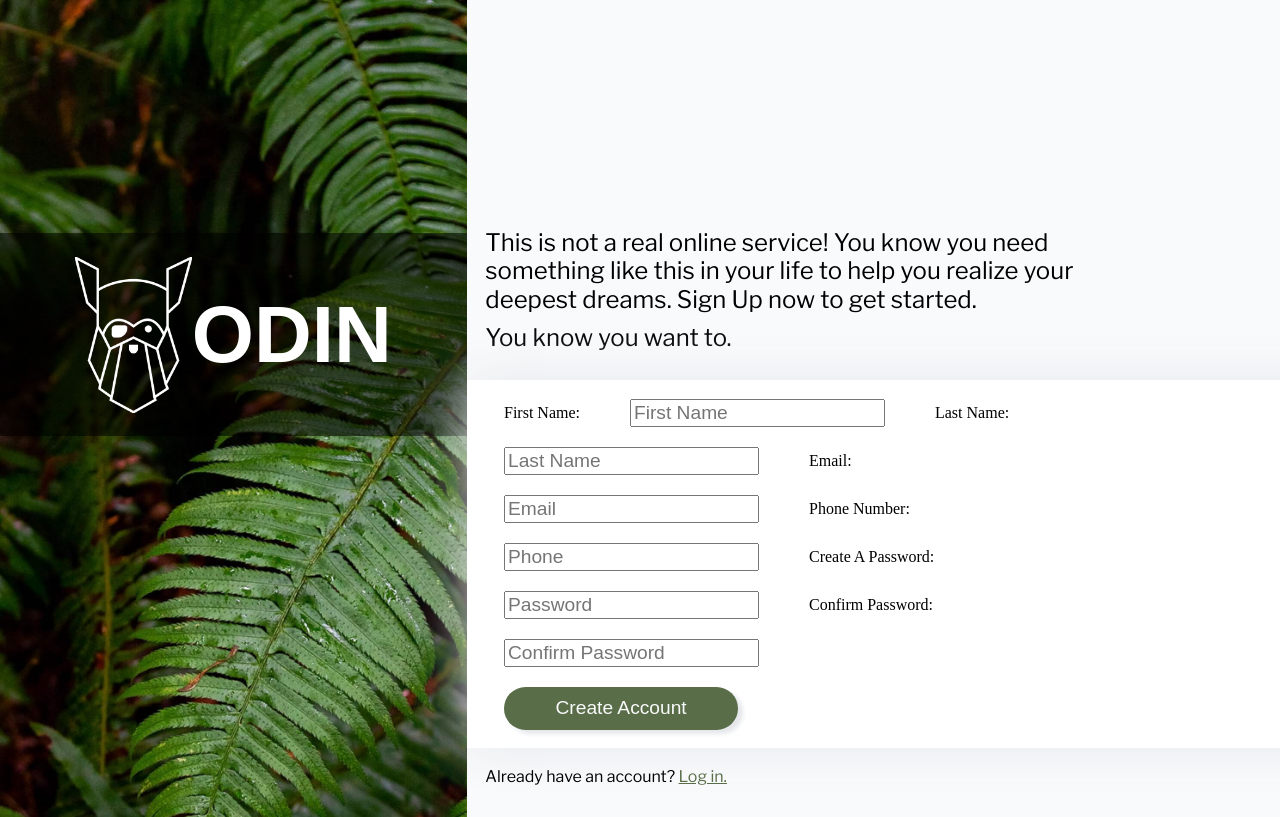
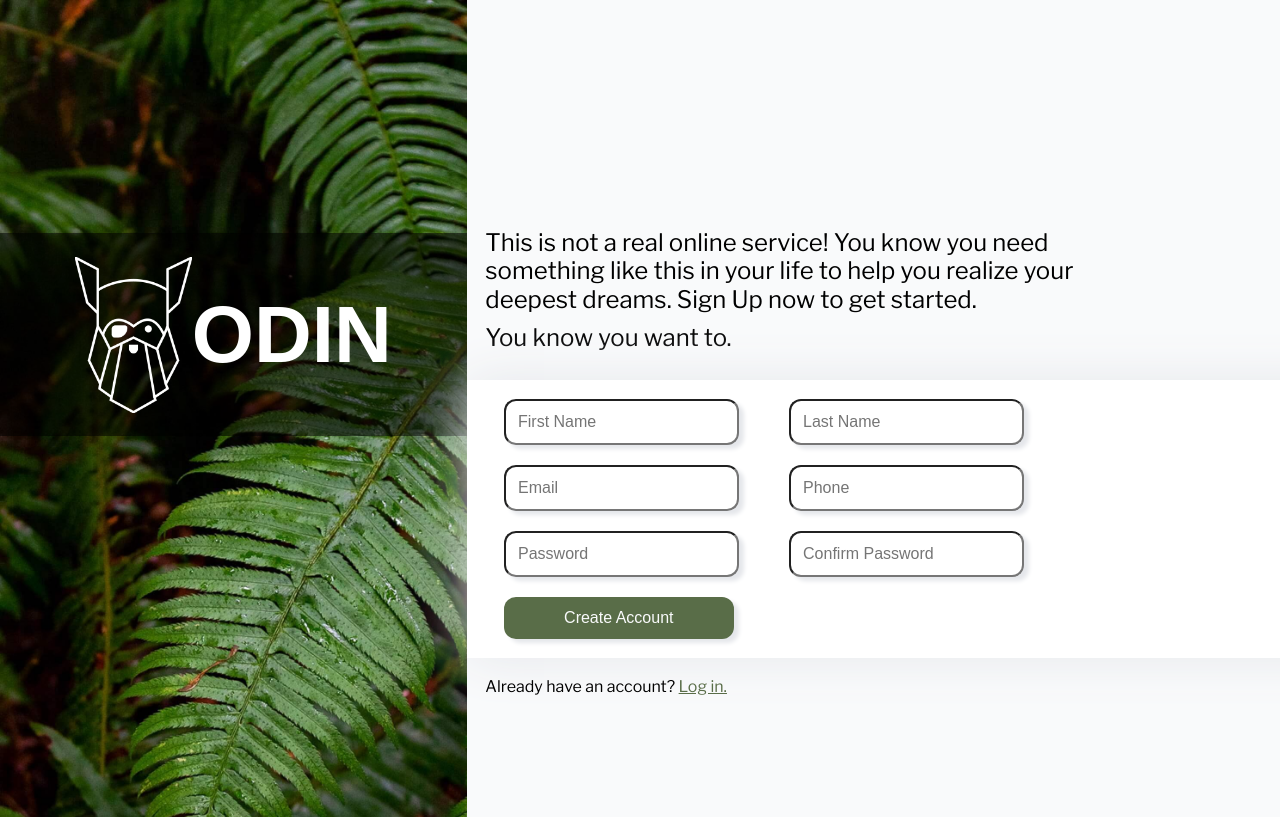
Before and after one commit to J-Skarbek/Sign-Up-Form, a plain HTML site: page index.html in a window 1280 px wide. Shown: the top 817 px of the page. Drawn offline with nearby package versions, Linux system fonts and the light colour scheme; a web font is replaced by a local one.

Commit message:
Add form validations and fieldset to HTML. Add JS to provide visual feedback on invalid form inputs. Style changes to the form and refine.

```diff
--- a/index.html
+++ b/index.html
@@ -10,6 +10,7 @@
     <link rel="preconnect" href="https://fonts.googleapis.com">
     <link rel="preconnect" href="https://fonts.gstatic.com" crossorigin>
     <link href="https://fonts.googleapis.com/css2?family=Libre+Franklin:ital,wght@0,100;0,200;0,300;0,400;0,500;0,600;0,700;0,800;0,900;1,100;1,200;1,300;1,400;1,500;1,600;1,700;1,800;1,900&display=swap" rel="stylesheet">
+    <script src="scripts.js" defer></script>
 
 
     <title>Intermediate Signup Form</title>
@@ -31,19 +32,21 @@
                 </div>
                 <div class="form-container">
                     <form action="index.html" class="input-form">
-                        <label for="first-name">First Name: </label>
-                        <input type="text" name="first-name" id="first-name" placeholder="First Name">
-                        <label for="last-name">Last Name:</label>
-                        <input type="text" name="last-name" id="last-name" placeholder="Last Name">
-                        <label for="email">Email: </label>
-                        <input type="email" name="email" id="email" placeholder="Email">
-                        <label for="phone-number">Phone Number: </label>
-                        <input type="tel" name="phone-number" id="phone-number" placeholder="Phone">
-                        <label for="password">Create A Password: </label>
-                        <input type="password" name="password" id="pw" placeholder="Password">
-                        <label for="confirm-pw">Confirm Password: </label>
-                        <input type="password" name="confirm-pw" id="confirm-pw" placeholder="Confirm Password">
-                        <input type="submit" value="Create Account" id="submit-btn">
+                        <fieldset>
+                            <label for="first-name" hidden>First Name: </label>
+                            <input type="text" name="first-name" id="first-name" placeholder="First Name" required>
+                            <label for="last-name" hidden>Last Name:</label>
+                            <input type="text" name="last-name" id="last-name" placeholder="Last Name" required>
+                            <label for="email" hidden>Email: </label>
+                            <input type="email" name="email" id="email" placeholder="Email" required>
+                            <label for="phone-number" hidden>Phone Number: </label>
+                            <input type="tel" name="phone-number" id="phone-number" placeholder="Phone" pattern="[0-9]{3}-[0-9]{3}-[0-9]{4}" required>
+                            <label for="password" hidden>Create A Password: </label>
+                            <input type="password" name="password" id="pw" placeholder="Password" required>
+                            <label for="confirm-pw" hidden>Confirm Password: </label>
+                            <input type="password" name="confirm-pw" id="confirm-pw" placeholder="Confirm Password" required>
+                            <input type="submit" value="Create Account" id="submit-btn">
+                        </fieldset>
                     </form>
                 </div>
                 <div class="text2">
--- /dev/null
+++ b/scripts.js
@@ -0,0 +1,11 @@
+const inputs = document.querySelectorAll("input");
+
+inputs.forEach(input => {
+    input.addEventListener(
+        "invalid",
+        event => {
+            input.classList.add("error");
+        },
+        false
+    );
+});
--- a/styles.css
+++ b/styles.css
@@ -79,13 +79,40 @@ a:hover {
     color: #000;
 }
 
-input:invalid {
+input {
+    font-size: 1.0rem;
+    padding: 2% 2%;
+    box-shadow: 5px 4px 4px var(--input-borders);
+    border-radius: 12px;
+}
+
+#submit-btn {
+    color: var(--off-white);
+    background-color: var(--brand-green);
+    padding: 2% 10%;
+    border: none;
+}
+
+#submit-btn:hover {
+    color: var(--brand-green);
+    background-color: var(--off-white);
+}
+
+input[type="text"]:focus,
+input[type="email"]:focus,
+input[type="password"]:focus,
+input[type="tel"]:focus {
+    border-color: aquamarine;
+}
+
+
+input:valid {
+    border-color: var(--brand-green);
+}
+
+.error {
     border-color: red;
-  }
-
-/* input:valid {
-    border-color: green !important;
-} */
+}
 
 .project-container {
     width: 1400px;
@@ -156,29 +183,11 @@ div > p {
     box-shadow: 0px 0px 50px var(--input-borders);
 }
 
-.input-form {
+.input-form fieldset {
     display: flex;
     flex-direction: row;
     flex-wrap: wrap;
     align-items: center;
     gap: 20px 50px;
-    width: 60%;
+    width: 70%;
 }
-
-input {
-    font-size: 1.2rem;
-}
-
-#submit-btn {
-    color: var(--off-white);
-    background-color: var(--brand-green);
-    padding: 2% 10%;
-    box-shadow: 5px 4px 4px var(--input-borders);
-    border-radius: 25px;
-    border: none;
-}
-
-#submit-btn:hover {
-    color: var(--brand-green);
-    background-color: var(--off-white);
-}
```
Also changed, not shown: 1 other file.
